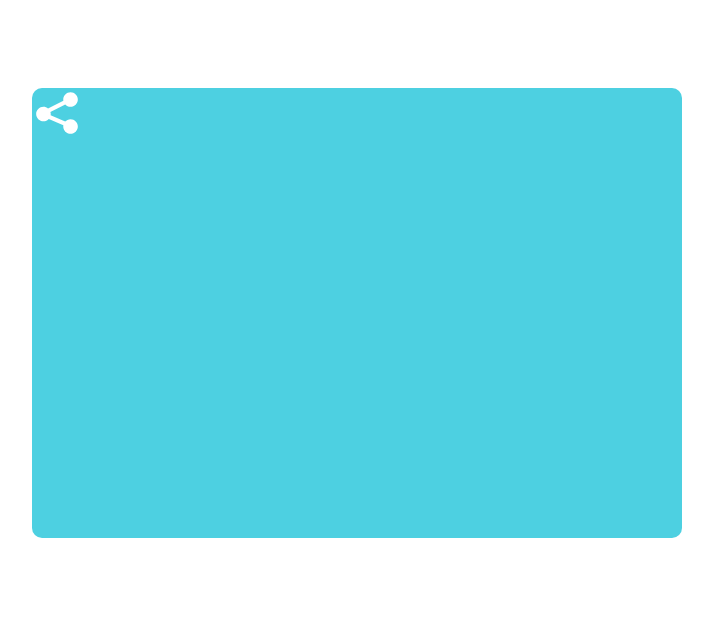
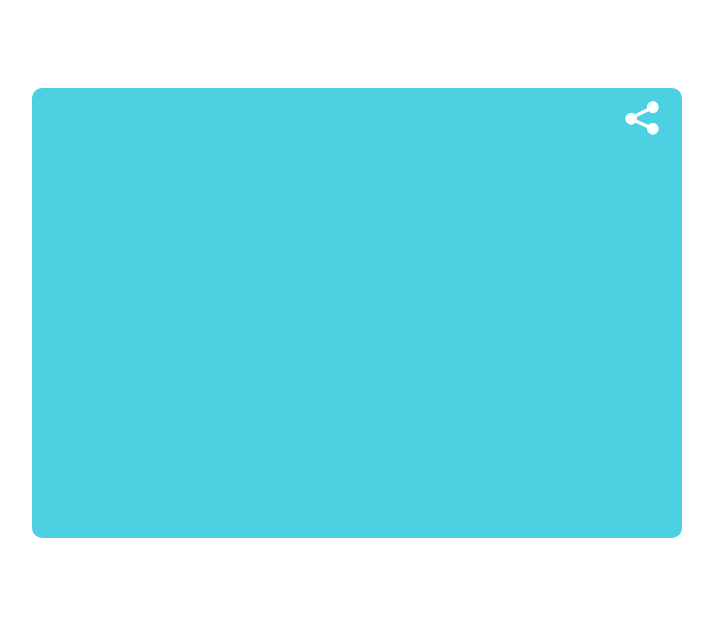
Before and after one commit to Beast-Code9999/Coin-Flipper, a website: page index.html in a window 1280 px wide. Shown: the part 87-728 px from the top of the page, without its empty margins (283-996 px from the left). Drawn offline with Linux system fonts and the light colour scheme.

Commit message:
add .share css

```diff
--- a/sass/layout/_main.scss
+++ b/sass/layout/_main.scss
@@ -11,10 +11,14 @@
     height: 45rem;
     background-color: $color-primary;
     border-radius: 1rem;
+    position: relative;
 }
 
 .share {
-    width: 5rem;
+    width: 4rem;
+    position: absolute;
+    top: 1rem;
+    right: 2rem;
 }
 
 .coin {
```
Also changed, not shown: style.css.
